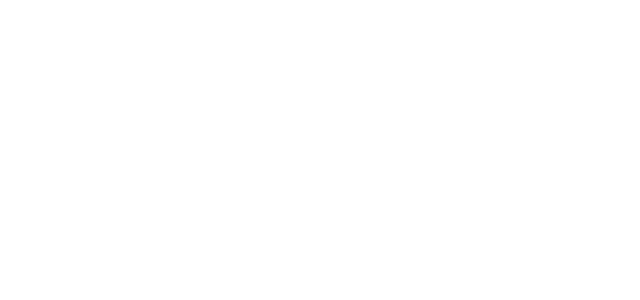
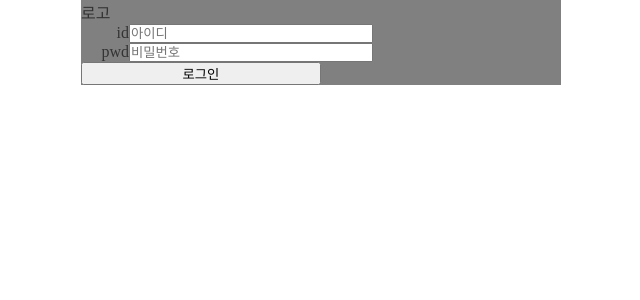
Before and after one commit to cheolgyun7/MyMovieTv, a React (Create React App) app: page /auth in a window 1280 px wide. Before the commit this address had no page. Shown: the top 300 px of the page, without its empty margins (319-959 px from the left). Built offline with nearby package versions, Linux system fonts and the light colour scheme; a web font is replaced by a local one.

Commit message:
feat: notfound페이지 추가 및 auth페이지제작

```diff
--- a/package.json
+++ b/package.json
@@ -12,6 +12,7 @@
     "@types/react": "^18.3.3",
     "@types/react-dom": "^18.3.0",
     "axios": "^1.7.2",
+    "firebase": "^10.12.2",
     "react": "^18.3.1",
     "react-dom": "^18.3.1",
     "react-router-dom": "^6.23.1",
--- /dev/null
+++ b/src/component/auth/AuthPage.tsx
@@ -0,0 +1,41 @@
+import React, { useState } from 'react';
+import './auth.css';
+
+const AuthPage: React.FC = () => {
+  const [authId, setAuthId] = useState('');
+  const [authPwd, setAuthPwd] = useState('');
+
+  const handleLogin = () => {
+    console.log(authId);
+    console.log(authPwd);
+  };
+
+  return (
+    <div className='authDiv'>
+      <p>로고</p>
+      <div className='authInput'>
+        <label htmlFor='id'>id</label>
+        <input
+          id='id'
+          type='text'
+          placeholder='아이디'
+          value={authId}
+          onChange={(e) => setAuthId(e.target.value)}
+        />
+      </div>
+      <div className='authInput'>
+        <label htmlFor='pwd'>pwd</label>
+        <input
+          id='pwd'
+          type='password'
+          placeholder='비밀번호'
+          value={authPwd}
+          onChange={(e) => setAuthPwd(e.target.value)}
+        />
+      </div>
+      <button onClick={handleLogin}>로그인</button>
+    </div>
+  );
+};
+
+export default AuthPage;
--- /dev/null
+++ b/src/component/auth/auth.css
@@ -0,0 +1,18 @@
+.authDiv {
+  width: 30rem;
+  margin: 0 auto;
+  background-color: gray;
+}
+
+.authInput > label {
+  display: inline-block;
+  width: 3rem;
+  text-align: right;
+}
+.authInput > input {
+  width: 15rem;
+}
+
+.authDiv > button {
+  width: 15rem;
+}
--- /dev/null
+++ b/src/component/common/NotFound.tsx
@@ -0,0 +1,7 @@
+import React from 'react';
+
+const NotFound = () => {
+  return <div>NotFound</div>;
+};
+
+export default NotFound;
--- a/src/shared/Router.tsx
+++ b/src/shared/Router.tsx
@@ -1,6 +1,8 @@
 import { Route, BrowserRouter, Routes } from 'react-router-dom';
 import Layout from '../component/common/Layout';
 import MovieList from '../component/MovieList';
+import NotFound from '../component/common/NotFound';
+import AuthPage from '../component/auth/AuthPage';
 
 export default function Router() {
   return (
@@ -9,6 +11,8 @@
         <Route element={<Layout />}>
           <Route path='/' element={<MovieList />} />
         </Route>
+        <Route path='/auth' element={<AuthPage />} />
+        <Route path='*' element={<NotFound />} />
       </Routes>
     </BrowserRouter>
   );
```
Also changed, not shown: 1 other file (tests, documents, lock files or other folders).
